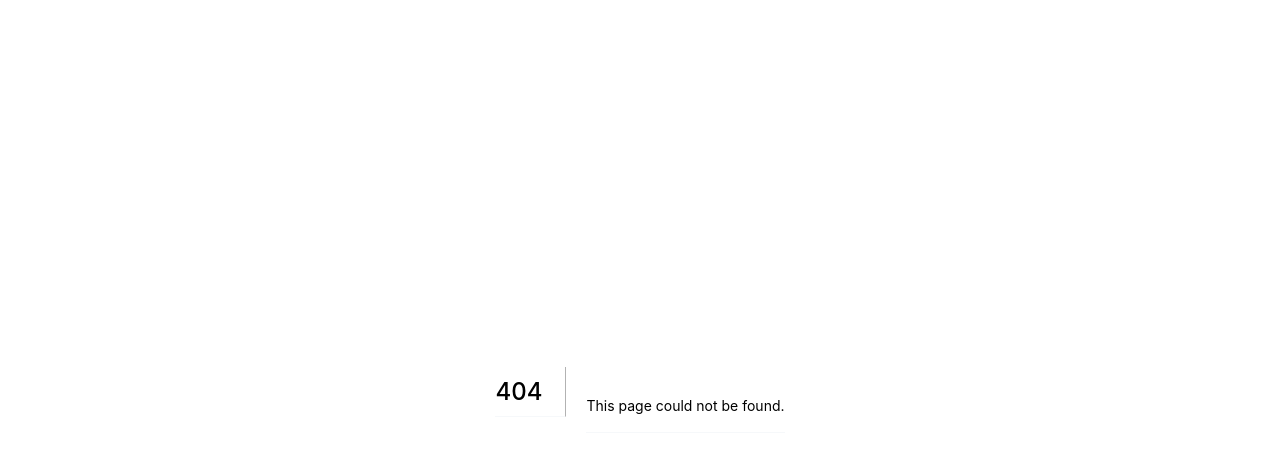
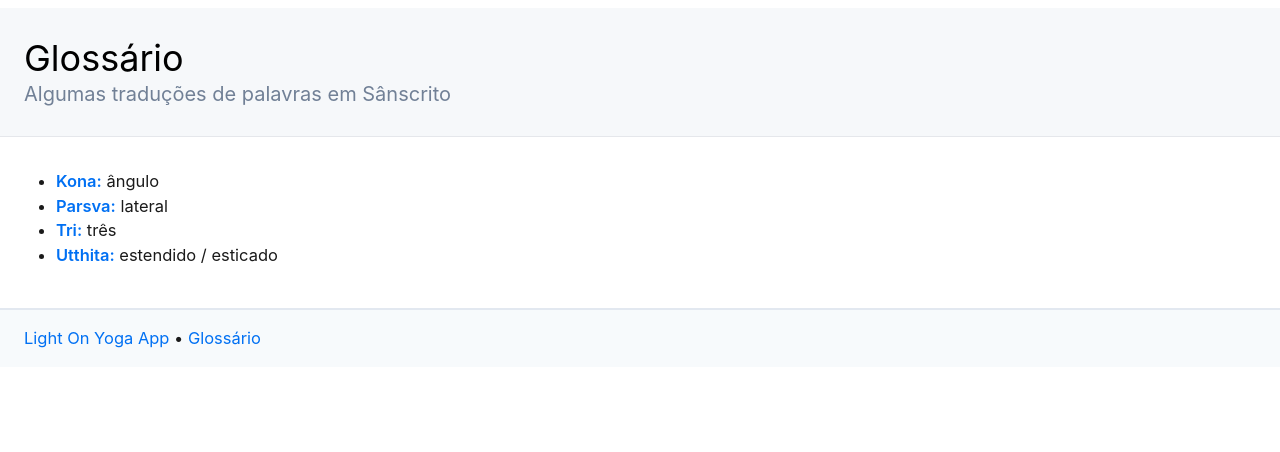
Before and after one commit to gustavoguichard/lightonyoga, a Next.js app: page /glossario in a window 1280 px wide. Before the commit this address had no page. Shown: the top 452 px of the page. Built offline with nearby package versions, Linux system fonts and the light colour scheme; a web font is replaced by a local one; what tailwindcss-aspect-ratio, tailwindcss-responsive-embed would draw is missing.

Commit message:
Glossary

```diff
--- a/components/layout.js
+++ b/components/layout.js
@@ -25,6 +25,10 @@ export default function Layout({ title, subtitle, children }) {
         <Link href="/">
           <a>Light On Yoga App</a>
         </Link>
+        {' • '}
+        <Link href="/glossario">
+          <a>Glossário</a>
+        </Link>
       </footer>
     </>
   )
--- a/pages/asana/[[...slug]].js
+++ b/pages/asana/[[...slug]].js
@@ -34,7 +34,7 @@ export default function Asana({
               {map(sanscritWords, (item) => (
                 <CategoryLink
                   key={item.id}
-                  prefix="glossary"
+                  prefix="glossario"
                   id={item.id}
                   description={`${item.word} = ${item.translation}`}
                 />
--- /dev/null
+++ b/pages/glossario.js
@@ -0,0 +1,37 @@
+import sortBy from 'lodash/sortBy'
+import upperFirst from 'lodash/upperFirst'
+import Link from 'next/link'
+
+import api from 'lib/api'
+
+import Layout from 'components/layout'
+
+export default function GlossaryWord({ words }) {
+  return (
+    <Layout
+      title="Glossário"
+      subtitle="Algumas traduções de palavras em Sânscrito"
+    >
+      <div className="md:flex">
+        <ul className="list-disc">
+          {words.map(({ id, word, translation }) => (
+            <li key={id} className="mt-0">
+              <Link href="/glossario/[id]" as={`/glossario/${id}`}>
+                <a className="text-italic font-semibold">{upperFirst(word)}:</a>
+              </Link>{' '}
+              {translation}
+            </li>
+          ))}
+        </ul>
+      </div>
+    </Layout>
+  )
+}
+
+export async function getStaticProps({ params }) {
+  const result = await api.listGlossary()
+  const words = sortBy(result, 'word')
+  return {
+    props: { words },
+  }
+}
--- a/pages/glossary/[id].js
+++ b/pages/glossario/[id].js
@@ -1,4 +1,5 @@
 import upperFirst from 'lodash/upperFirst'
+import Link from 'next/link'
 
 import api from 'lib/api'
 
@@ -11,6 +12,12 @@ export default function GlossaryWord({ word, asanas }) {
       title={upperFirst(word?.word)}
       subtitle={upperFirst(word?.translation)}
     >
+      <p className="text-xs mb-0">
+        Ir para o{' '}
+        <Link href="/glossario">
+          <a>Glossário</a>
+        </Link>
+      </p>
       <div className="md:flex">
         <AsanaList asanas={asanas} />
       </div>
```
